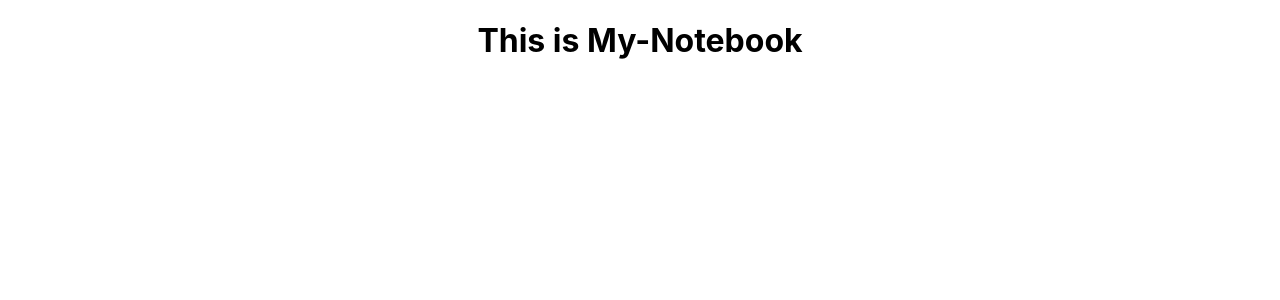
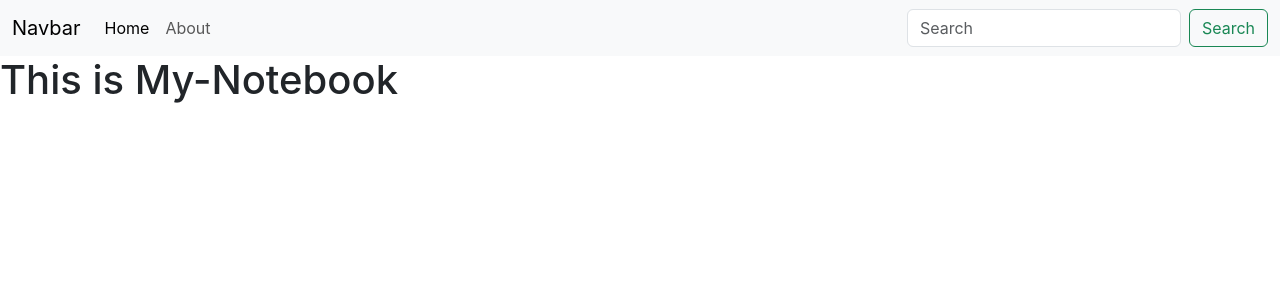
Before and after one commit to dev-ishaan/MERN-project, a React (Create React App) app in the folder my-notebook/: page / in a window 1280 px wide. Shown: the top 300 px of the page. Built offline with nearby package versions, Linux system fonts and the light colour scheme.

Commit message:
Adding Navbar and Routes

```diff
--- a/my-notebook/public/index.html
+++ b/my-notebook/public/index.html
@@ -24,7 +24,9 @@
       work correctly both with client-side routing and a non-root public URL.
       Learn how to configure a non-root public URL by running `npm run build`.
     -->
-    <title>React App</title>
+    <title>My-Notebook - Notes in the cloud</title>
+    <link href="https://cdn.jsdelivr.net/npm/bootstrap@5.3.3/dist/css/bootstrap.min.css" rel="stylesheet" integrity="sha384-QWTKZyjpPEjISv5WaRU9OFeRpok6YctnYmDr5pNlyT2bRjXh0JMhjY6hW+ALEwIH" crossorigin="anonymous">
+
   </head>
   <body>
     <noscript>You need to enable JavaScript to run this app.</noscript>
@@ -39,5 +41,7 @@
       To begin the development, run `npm start` or `yarn start`.
       To create a production bundle, use `npm run build` or `yarn build`.
     -->
+    <script src="https://cdn.jsdelivr.net/npm/bootstrap@5.3.3/dist/js/bootstrap.bundle.min.js" integrity="sha384-YvpcrYf0tY3lHB60NNkmXc5s9fDVZLESaAA55NDzOxhy9GkcIdslK1eN7N6jIeHz" crossorigin="anonymous"></script>
+
   </body>
 </html>
--- a/my-notebook/src/App.js
+++ b/my-notebook/src/App.js
@@ -1,10 +1,24 @@
 import './App.css';
+import {
+  BrowserRouter as Router,
+  Routes,
+  Route
+} from "react-router-dom";
+import Navbar from './components/Navbar';
+import Home from './components/Home';
+import About from './components/About';
 
 function App() {
   return (
-    <div className="App">
-      <h1>This is My-Notebook</h1>
-    </div>
+    <>
+    <Router>
+    <Navbar/>
+          <Routes>
+          <Route exact path="/" element={<Home />} />
+          <Route exact path="/about" element={<About/>}/>
+        </Routes>
+    </Router>
+    </>
   );
 }
 
--- /dev/null
+++ b/my-notebook/src/components/About.js
@@ -0,0 +1,11 @@
+import React from 'react'
+
+const About = () => {
+  return (
+    <div>
+      About
+    </div>
+  )
+}
+
+export default About
--- /dev/null
+++ b/my-notebook/src/components/Home.js
@@ -0,0 +1,11 @@
+import React from 'react'
+
+const Home = () => {
+  return (
+    <div>
+      <h1>This is My-Notebook</h1>
+    </div>
+  )
+}
+
+export default Home
--- /dev/null
+++ b/my-notebook/src/components/Navbar.js
@@ -0,0 +1,31 @@
+import React from 'react'
+import { Link } from "react-router-dom";
+
+const Navbar = () => {
+  return (
+          <nav className="navbar navbar-expand-lg bg-body-tertiary">
+        <div className="container-fluid">
+          <Link className="navbar-brand" to="/">Navbar</Link>
+          <button className="navbar-toggler" type="button" data-bs-toggle="collapse" data-bs-target="#navbarSupportedContent" aria-controls="navbarSupportedContent" aria-expanded="false" aria-label="Toggle navigation">
+            <span className="navbar-toggler-icon"></span>
+          </button>
+          <div className="collapse navbar-collapse" id="navbarSupportedContent">
+            <ul className="navbar-nav me-auto mb-2 mb-lg-0">
+              <li className="nav-item">
+                <Link className="nav-link active" aria-current="page" to="/">Home</Link>
+              </li>
+              <li className="nav-item">
+                <Link className="nav-link" to="/about">About</Link>
+              </li>
+            </ul>
+            <form className="d-flex" role="search">
+              <input className="form-control me-2" type="search" placeholder="Search" aria-label="Search"/>
+              <button className="btn btn-outline-success" type="submit">Search</button>
+            </form>
+          </div>
+        </div>
+      </nav>
+  )
+}
+
+export default Navbar
```
